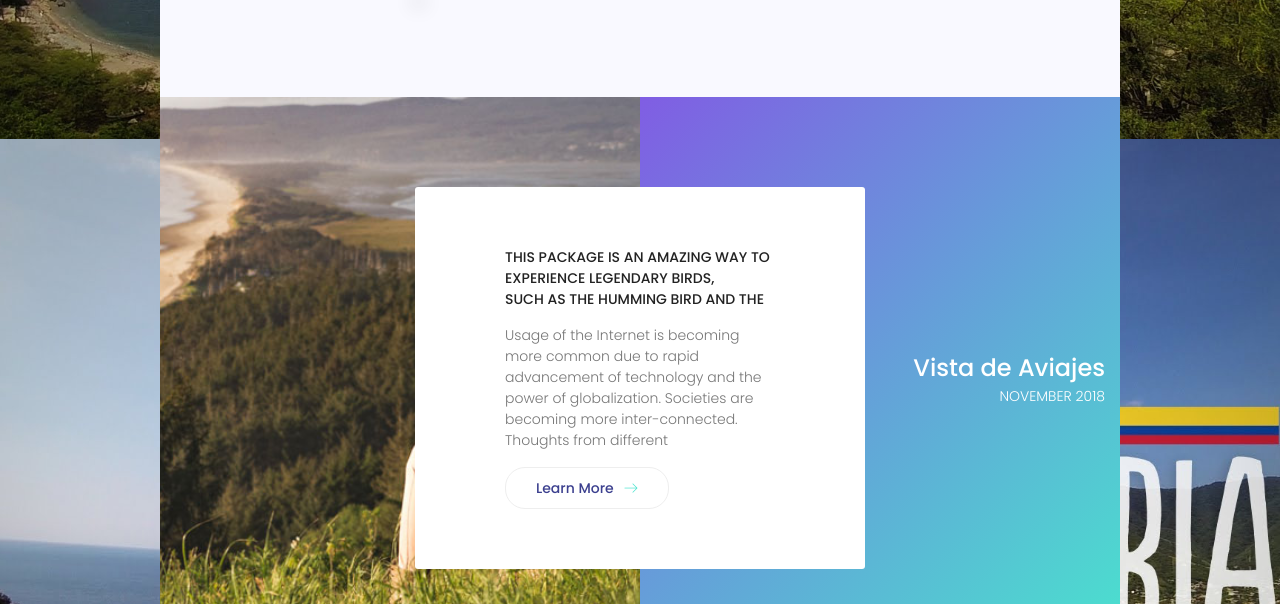
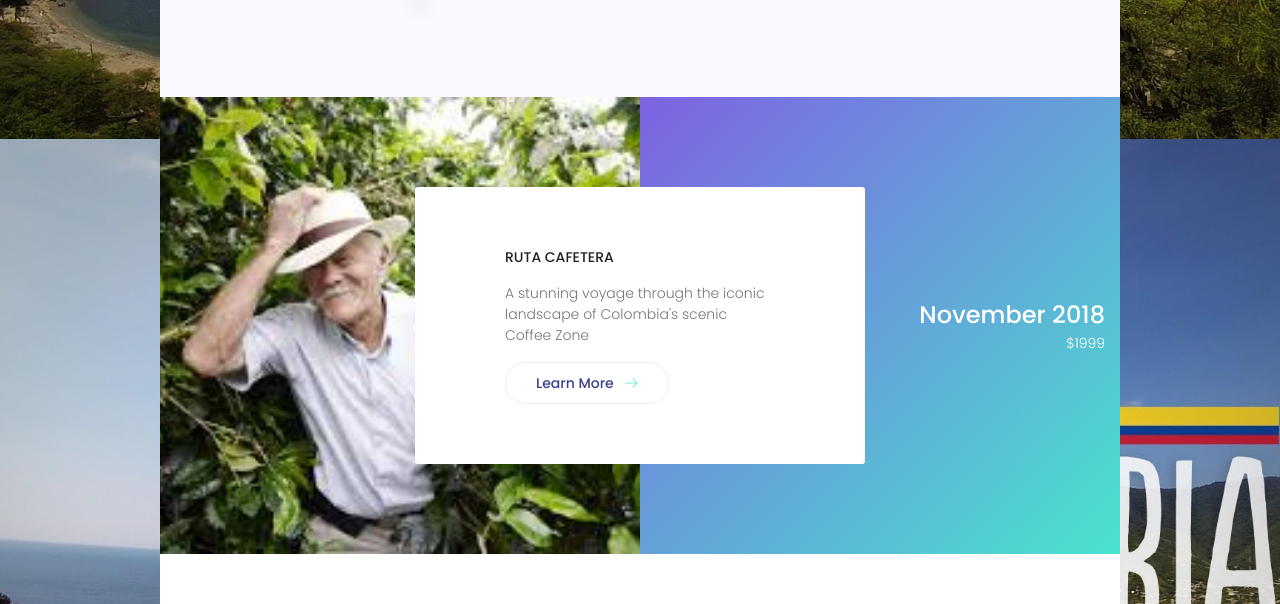
Before and after one commit to Ohshi60/marthas-little-adventure, a plain HTML site: page index.html in a window 1280 px wide. Shown: the part 1461-2065 px from the top of the page. Drawn offline with nearby package versions, Linux system fonts and the light colour scheme.

Commit message:
add bg image to story

```diff
--- a/index.html
+++ b/index.html
@@ -147,16 +147,16 @@
 						</div>
 						<div class="col-lg-6">
 							<div class="story-box">
-								<h6 class="text-uppercase">This package is an amazing way to experience legendary birds,
-								<br>such as the humming bird and the   </h6>
-								<p>Usage of the Internet is becoming more common due to rapid advancement of technology and the power of globalization. Societies are becoming more inter-connected. Thoughts from different</p>
+								<h6 class="text-uppercase">Ruta Cafetera
+								</h6>
+								<p>A stunning voyage through the iconic landscape of Colombia's scenic Coffee Zone</p>
 								<a href="#" class="primary-btn d-inline-flex align-items-center"><span class="mr-10">Learn More</span><span class="lnr lnr-arrow-right"></span></a>
 							</div>
 						</div>
 						<div class="col-lg-3">
 							<div class="story-title sm-hide text-right">
-								<h3 class="text-white">Vista de Aviajes</h3>
-								<span class="text-uppercase text-white">November 2018</span>
+								<h3 class="text-white">November 2018</h3>
+								<span class="text-uppercase text-white">$1999</span>
 							</div>
 						</div>
 					</div>
--- a/scss/theme/_home.scss
+++ b/scss/theme/_home.scss
@@ -386,7 +386,7 @@ body {
 		right: 0;
 		width: 50%;
 		height: 100%;
-		background: url(../img/story-bg.jpg) no-repeat center center/cover;
+		background: url(../img/story-cafe.jpeg) no-repeat center center/cover;
 		z-index: 1;
 		@include media-breakpoint-down(md) {
 			display: none;
@@ -457,7 +457,7 @@ body {
 		left: 0;
 		width: 50%;
 		height: 100%;
-		background: url(../img/story-bg.jpg) no-repeat center center/cover;
+		background: url(../img/story-cafe.jpeg) no-repeat center center/cover;
 		z-index: 1;
 		@include media-breakpoint-down(md) {
 			display: none;
```
Also changed, not shown: css/main.css, img/story-cafe.jpeg (added).
